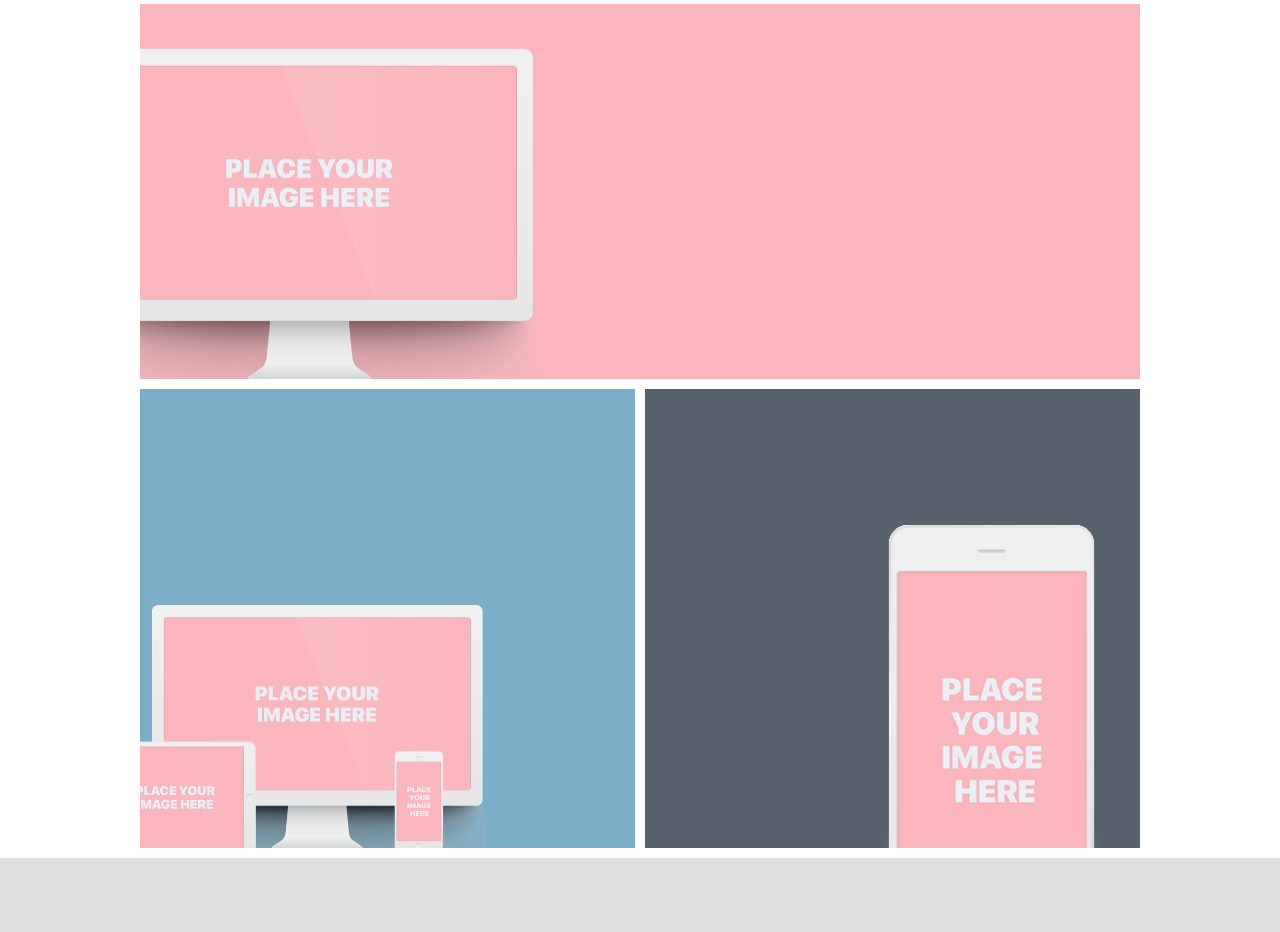
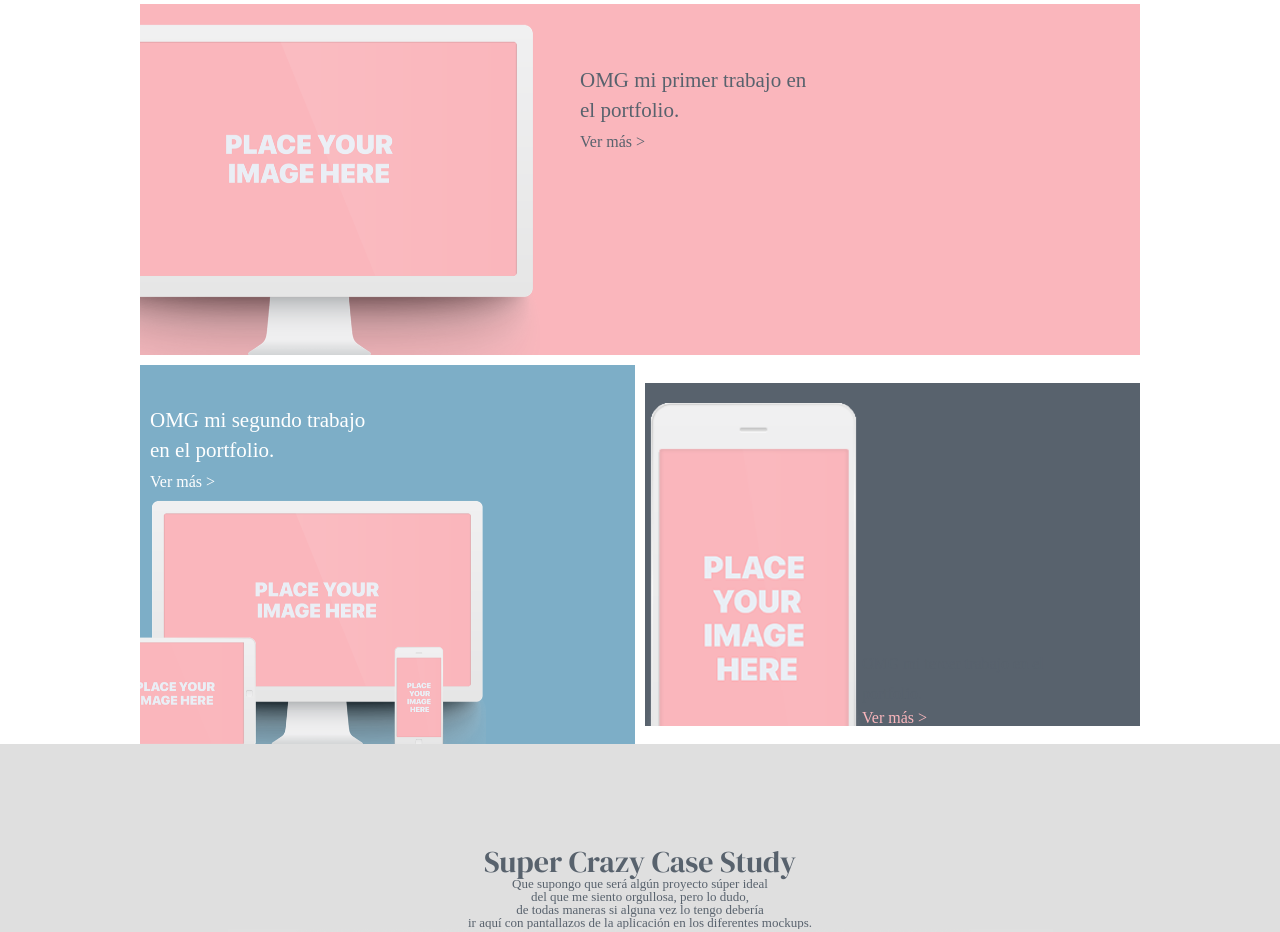
Before and after one commit to crissaldanya/portfolio, a plain HTML site: page index.html in a window 1280 px wide. Shown: the part 540-1472 px from the top of the page. Drawn offline with Linux system fonts and the light colour scheme; a web font is replaced by a local one.

Commit message:
version3

```diff
--- a/css/main.css
+++ b/css/main.css
@@ -2,9 +2,6 @@ body {
     background: rgb(255, 255, 255);
     font-family: 'DM Serif Text', serif;
     font-family: 'DM Serif Display', serif;
-
-
-
 }
 
 @font-face {
@@ -14,8 +11,6 @@ body {
     src: url(fonts/AvenirNext-DemiBold.ttf);
     font-family: avenirnext-regular;
     src: url(fonts/AvenirNext-Regular.ttf);
-
-
 }
 
 h1 {
@@ -40,7 +35,10 @@ a {
 
 }
 
-#link { color: #fab6bc; }
+a {
+    color: #fab6bc;
+    font-family: avenirnext-bold;
+}
 
 .main-navigation {
      max-width: 100%;
@@ -62,7 +60,6 @@ a {
 #menu {
     display: flex;
     position: relative;
-
 }
 
 
@@ -96,6 +93,14 @@ a {
 
 }
 
+.work {
+    display: grid;
+    grid-column-gap: 10px;
+    grid-row-gap: 10px;
+    grid-column: 1;
+    grid-row: 1 / 3;
+
+}
 
 
 
@@ -118,33 +123,68 @@ img.hero-image {
 .work-1 {
     display: flex;
     align-items: flex-end;
-    max-width: 1000px;
-    height: 375px;
-    background-color: #fab6bc
+    padding: 20px 200px 0 0;
+    /* max-width: 1000px;
+    height: 375px;*/
+    background-color: #fab6bc;
 }
+
+.textowork-1 {
+    height: 300px;
+    margin-left: 40px;
+}
+.textowork-1 a {
+    color: #58626d;
+}
+.textowork-1 p {
+  padding: 10px 0;
+  width: 237px;
+  height: 58px;
+  font-family: DMSerifDisplay;
+  font-size: 21px;
+  color: #58626d;
+}
+
 
 .work-background {
     display: flex;
     align-items: center;
     justify-content: space-between;
-    padding: 10px 0;
+    padding: 10px 0 0 0;
 
 
 }
 
 .work-background .work-2,
 .work-background .work-3 {
-    padding: 0 40px 0 0;
+    padding: 20px 40px 0 0;
     width: 50%;
 
 }
+.textowork-2 {
 
+    padding: 10px 10px 10px 10px;
+}
+.textowork-2 a {
+    color: #ffffff;
+}
+.textowork-2 p {
+  padding: 10px 0;
+  width: 237px;
+  height: 58px;
+  font-family: DMSerifDisplay;
+  font-size: 21px;
+  color: #ffffff;
+}
 .work-2 {
-    width: 346px;
-    height: 459px;
+    /* width: 346px;
+    height: 459px;*/
     background-color: #7daec7;
+    display: grid;
+    grid-area: span;
     display: flex;
-    align-items: flex-end;
+    flex-direction: column;
+    align-items: flex-start;
     margin-right: 10px
 
 
@@ -152,8 +192,8 @@ img.hero-image {
 }
 
 .work-3 {
-    width: 346px;
-    height: 459px;
+    /* width: 346px;
+    height: 459px;*/
     background-color: #58626d;
     display: flex;
     align-items: flex-end;
@@ -177,29 +217,21 @@ img.hero-image {
 
 
 h3 {
-
     font-size: 30px;
     text-align: center;
     color: #58626d;
     display: flex;
     align-items: flex-start;
     justify-content: center;
-
 }
 
 h4 {
-
 font-family: Aavenirnext-regular;
   font-size: 13px;
   font-weight: 500;
   text-align: center;
   color: #58626d;
-
-
 }
-
-
-
 
 .rrss {
     background-color: #58626d;
@@ -209,19 +241,17 @@ font-family: Aavenirnext-regular;
     flex-direction: column;
     align-items: center;
     justify-content: center;
-
-
 }
 
 .rrss p{
     color: white;
-    margin-bottom: 20px
-
+    margin-bottom: 20px;
+    letter-spacing: 4px;
 }
 
 .rrss-icon img{
     height: 44px;
-
+    padding: 10px;
 }
 
 .rrss-icon {
--- a/index.html
+++ b/index.html
@@ -5,7 +5,6 @@
 
     <title>Cristina Saldaña</title>
     <meta charset="UTF-8">
-    <link rel="stylesheet" href="https://use.typekit.net/svf3izo.css">
     <link rel="stylesheet" href="./css/reset.css">
     <link rel="stylesheet" href="./css/main.css">
     <link href="https://fonts.googleapis.com/css?family=DM+Serif+Display|DM+Serif+Text&display=swap" rel="stylesheet">
@@ -55,18 +54,34 @@
             <section class="clear">
 
                 <div class="work-1">
-                    <img src="img/imacplaceholder1.png" width="400" alt="imac work">
+
+                    <img class="mockup-1" src="img/imacplaceholder1.png" width="400" alt="imac work">
+
+                    <div class="textowork-1">
+                    <p>OMG mi primer trabajo en el portfolio.</p>
+                    <a id="link" href="http://#">Ver más ></a>
+                     </div>
                 </div>
 
                 <section class="work-background">
 
                     <div class="work-2">
-                        <img src="/img/All_Screenmultidevice.png" width="346" alt="Multi Screen Work">
+                        <div class="textowork-2">
+                            <p>OMG mi segundo trabajo en el portfolio.</p>
+                            <a id="link" href="http://#">Ver más ></a>
+                             </div>
+                        <img class="mockup-2" src="/img/All_Screenmultidevice.png" width="346" alt="Multi Screen Work">
+
+
                     </div>
 
 
                     <div class="work-3">
-                        <img src="/img/iphone2iphone.png" width="217" alt="iphone work">
+                        <img class="mockup-3" src="/img/iphone2iphone.png" width="217" alt="iphone work">
+                        <div class="textowork-3">
+                        <p>OMG mi tercer trabajo en el portfolio.</p>
+                        <a id="link" href="http://#">Ver más ></a>
+                         </div>
                     </div>
 
                 </section>
@@ -88,17 +103,17 @@
     </section>
     <footer class="rrss">
 
-            <p>Social Media</p>
+            <p>SOCIAL MEDIA</p>
             <ul class="rrss-icon">
-                <li><a title="Linkedin" href="https://www.linkedin.com/in/cris-saldana/"><img src="img/linkedin.png"
+                <li><a title="Linkedin" href="https://www.linkedin.com/in/cris-saldana/"><img src="img/linkedin.svg"
                             alt="Linkedin" /></a></li>
-                <li><a title="Twitter" href="https://twitter.com/crissaldanya"><img src="img/twitter.png"
+                <li><a title="Twitter" href="https://twitter.com/crissaldanya"><img src="img/twitter.svg"
                             alt="Tweet Me" /></a></li>
-                <li><a title="Instagram" href="https://www.instagram.com/cris_saldanya/"><img src="img/instagram.png"
+                <li><a title="Instagram" href="https://www.instagram.com/cris_saldanya/"><img src="img/instagram.svg"
                             alt="Follow me too" /></a></li>
-                <li><a title="Behance" href="https://www.behance.net/crissaldana"><img src="/img/bejance.png"
+                <li><a title="Behance" href="https://www.behance.net/crissaldana"><img src="/img/behnce.svg"
                             alt="Behance" /></a></li>
-                <li><a title="Medium" href="https://medium.com/@cris.saldanya"><img src="/img/medium.png"
+                <li><a title="Medium" href="https://medium.com/@cris.saldanya"><img src="img/medium.svg"
                             alt="Medium" /></a></li>
             </ul>
 
```
Also changed, not shown: img/behnce.svg (added), img/instagram.svg (added), img/linkedin.svg (added), img/medium.svg (added), img/twitter.svg (added).
